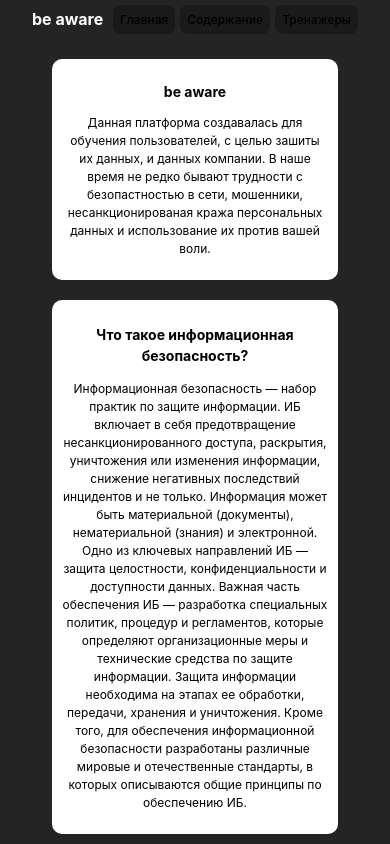
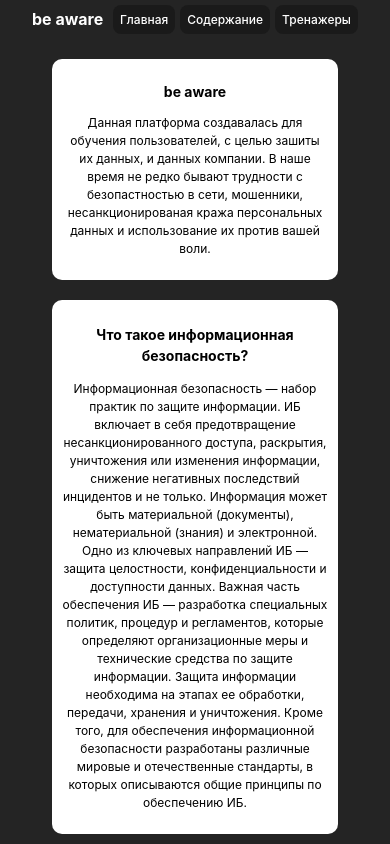
Before and after one commit to a3zrael/diplom, a React (Vite) app: page / in a window 390 px wide. Shown: the top 844 px of the page. Built offline with nearby package versions, Linux system fonts and the light colour scheme.

Commit message:
mobile-fix-3

```diff
--- a/src/index.scss
+++ b/src/index.scss
@@ -18,7 +18,7 @@
 
 a {
   font-weight: 500;
-  color: #ffffff;
+  color: #646cff;
   text-decoration: inherit;
 }
 a:hover {
@@ -47,10 +47,13 @@ button {
   background-color: #1a1a1a;
   cursor: pointer;
   transition: border-color 0.25s;
+  color: white;
 }
+
 button:hover {
   border-color: #8489ea;
 }
+
 button:focus,
 button:focus-visible {
   outline: 4px auto -webkit-focus-ring-color;
```
